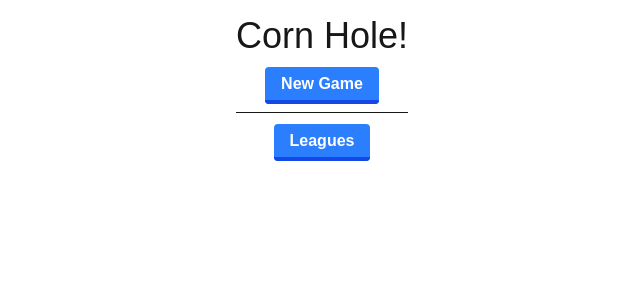
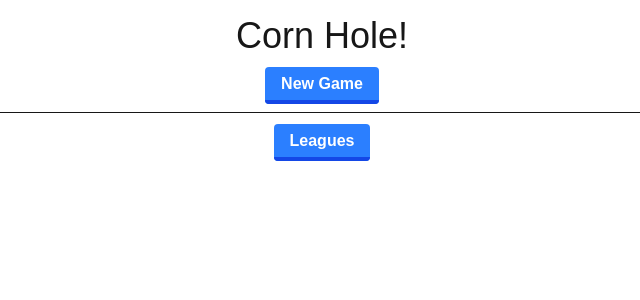
Before and after one commit to Merk42/cornholder, a Next.js app: page / in a window 1280 px wide. Shown: the top 300 px of the page, without its empty margins (318-958 px from the left). Built offline with nearby package versions, Linux system fonts and the light colour scheme.

Commit message:
remove flex

```diff
--- a/app/layout.tsx
+++ b/app/layout.tsx
@@ -27,7 +27,7 @@
   return (
     <html lang="en">
       <body
-        className={`${geistSans.variable} ${geistMono.variable} antialiased flex flex-col min-h-screen gap-3`}
+        className={`${geistSans.variable} ${geistMono.variable} antialiased gap-3`}
       >
         <CornholeStoreProvider>
           {children}
```
